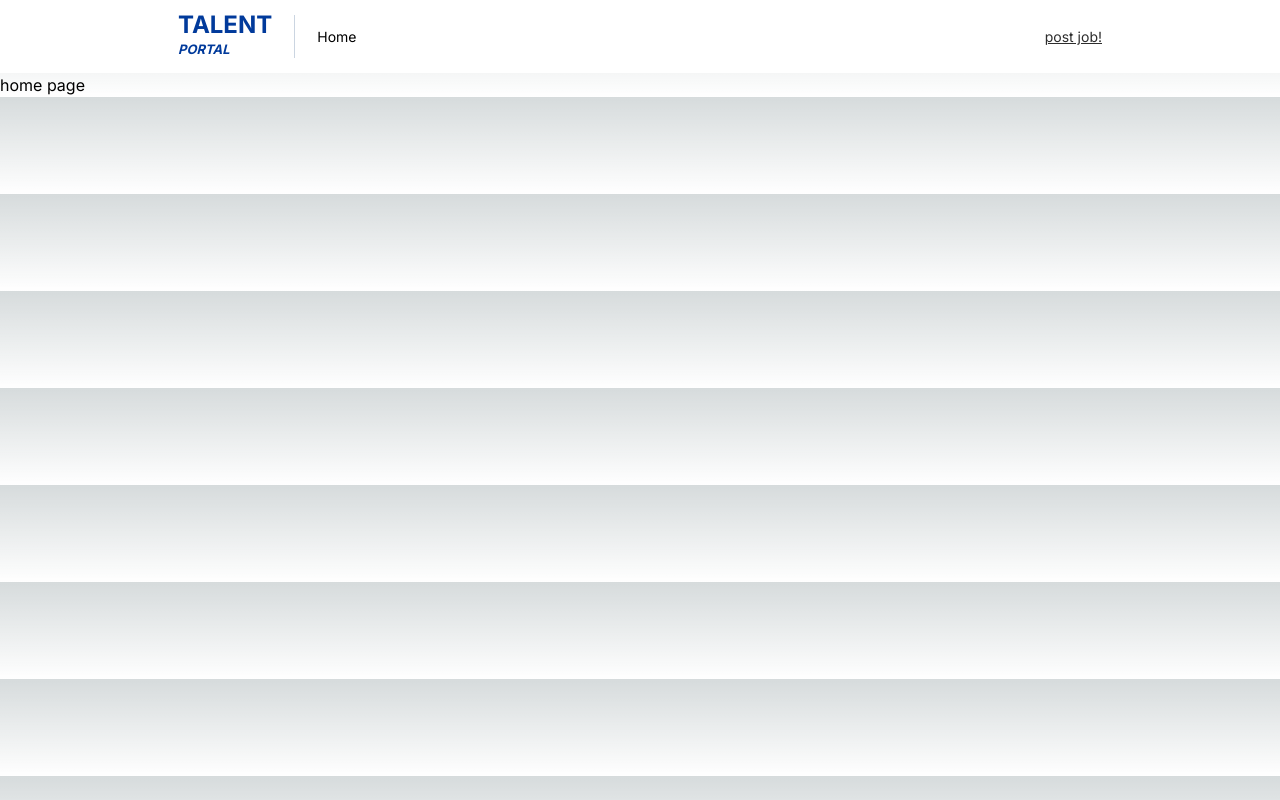
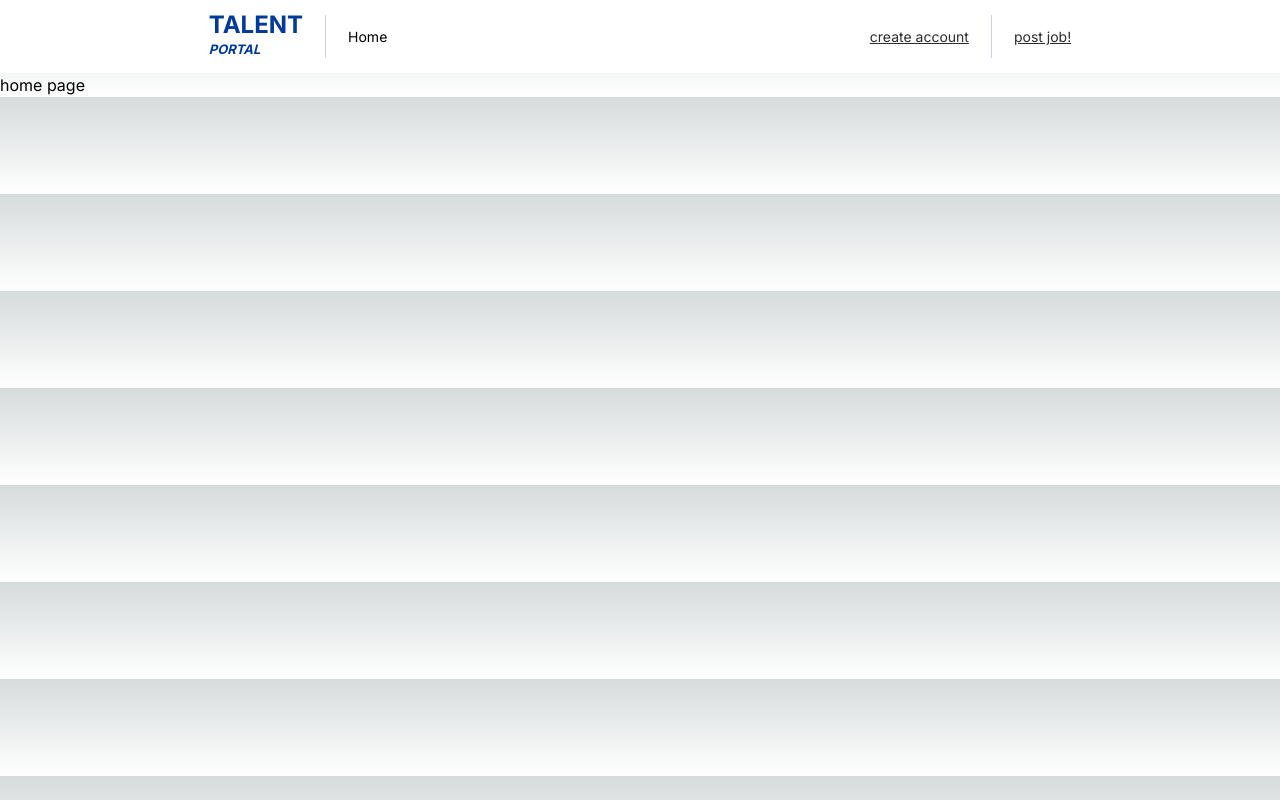
Before and after one commit to Ameer2000Mzori/TalentPortal, a Next.js app: page / in a window 1280 px wide. Built offline with nearby package versions, Linux system fonts and the light colour scheme.

Commit message:
added more links to the navbar

```diff
--- a/src/app/header/page.tsx
+++ b/src/app/header/page.tsx
@@ -3,7 +3,7 @@ import Link from 'next/link'
 export default function Header() {
   return (
     <div className="pl-[24px]  pr-[24px] text-[#000000] h-[73px] bg-white flex flex-row text-center items-center justify-center">
-      <div className=" h-[100%] w-[75%] flex flex-row text-center items-center justify-between">
+      <div className=" h-[100%] w-[100%] xl:w-[70%] flex flex-row text-center items-center justify-between">
         <div className="flex flex-row text-center items-center justify-between gap-[22px] font leading-[24px] text-[14px] h-[100%]">
           <Link href={'/'}>
             <h1 className=" text-[24px] flex flex-col justify-center text-start  text-[#013a9bff] font-bold">
@@ -15,7 +15,13 @@ export default function Header() {
             <h1>Home</h1>
           </Link>
         </div>
-        <div>
+        <div className="flex flex-row text-center items-center justify-between gap-[22px] h-[100%] font leading-[24px] text-[14px] ">
+          <Link href="/">
+            <h1 className="text-[14px] text-[#2d2d2d] leading-[21px] underline">
+              create account
+            </h1>
+          </Link>
+          <div className="h-[60%] w-[1px] bg-slate-300"></div>
           <Link href="/">
             <h1 className="text-[14px] text-[#2d2d2d] leading-[21px] underline">
               post job!
--- a/tailwind.config.ts
+++ b/tailwind.config.ts
@@ -1,20 +1,36 @@
-import type { Config } from "tailwindcss";
+import type { Config } from 'tailwindcss'
 
 const config: Config = {
   content: [
-    "./src/pages/**/*.{js,ts,jsx,tsx,mdx}",
-    "./src/components/**/*.{js,ts,jsx,tsx,mdx}",
-    "./src/app/**/*.{js,ts,jsx,tsx,mdx}",
+    './src/pages/**/*.{js,ts,jsx,tsx,mdx}',
+    './src/components/**/*.{js,ts,jsx,tsx,mdx}',
+    './src/app/**/*.{js,ts,jsx,tsx,mdx}',
   ],
   theme: {
     extend: {
+      screens: {
+        xs: '320px',
+        sm: '640px',
+        md: '768px',
+        lg: '1024px',
+        xl: '1280px',
+        '1xl': '1350px',
+        '2xl': '1536px',
+        '3xl': '2048px',
+        '4xl': '2560px',
+        '5xl': '3072px',
+        '6xl': '3584px',
+        '7xl': '4096px',
+        '8xl': '4608px',
+      },
+
       backgroundImage: {
-        "gradient-radial": "radial-gradient(var(--tw-gradient-stops))",
-        "gradient-conic":
-          "conic-gradient(from 180deg at 50% 50%, var(--tw-gradient-stops))",
+        'gradient-radial': 'radial-gradient(var(--tw-gradient-stops))',
+        'gradient-conic':
+          'conic-gradient(from 180deg at 50% 50%, var(--tw-gradient-stops))',
       },
     },
   },
   plugins: [],
-};
-export default config;
+}
+export default config
```
